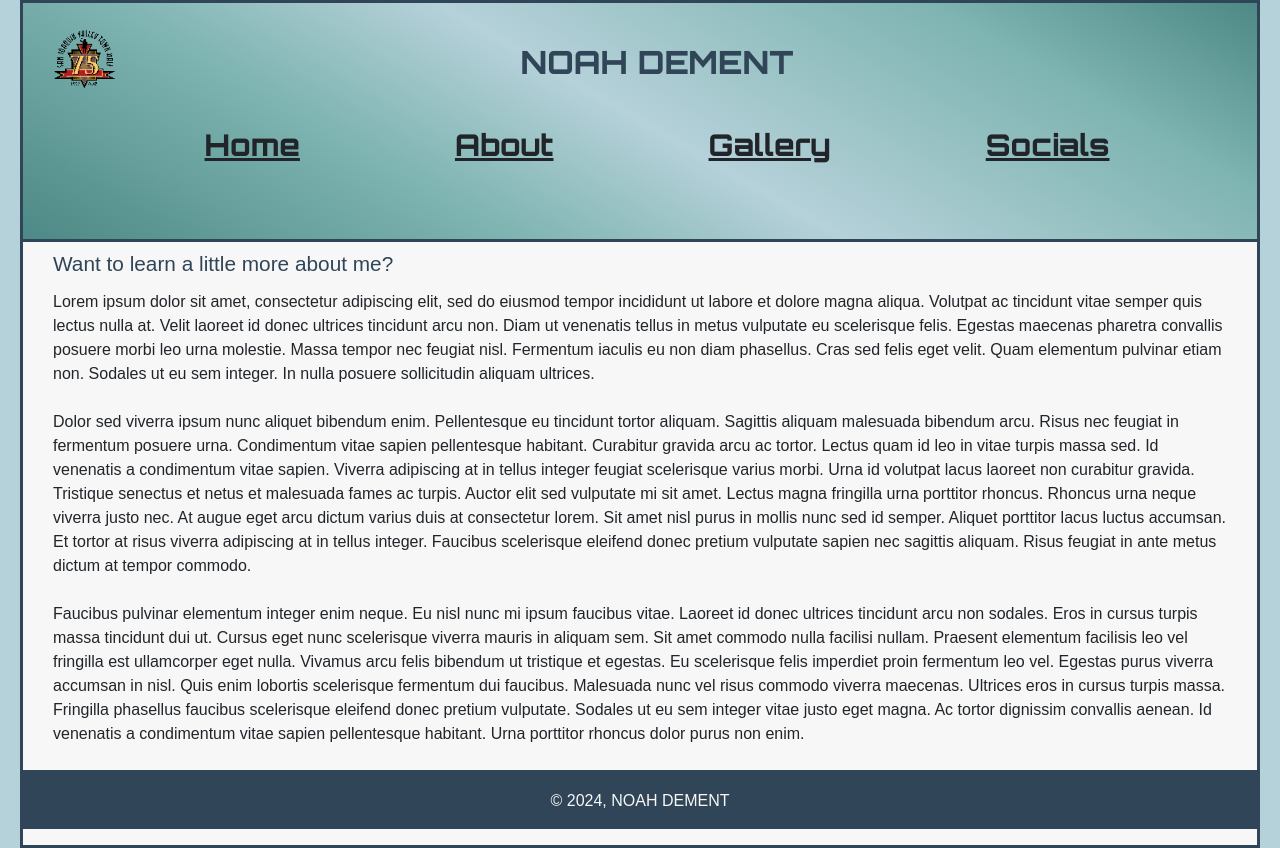
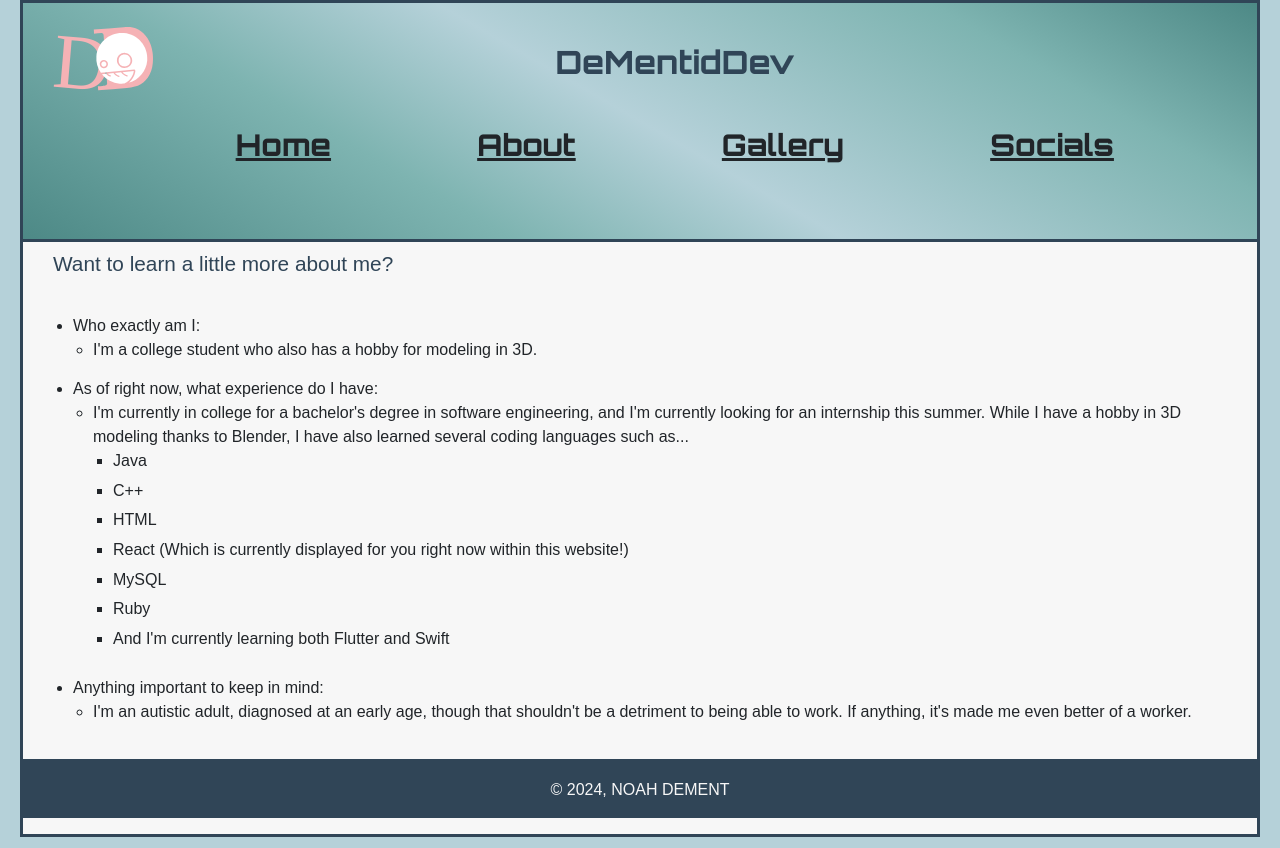
Before and after one commit to DeMentidDev/DeMentidDev.github.io, a React (Vite) app: page /about in a window 1280 px wide. Built offline with nearby package versions, Linux system fonts and the light colour scheme.

Commit message:
Added a new logo!

```diff
--- a/src/Pages/About.tsx
+++ b/src/Pages/About.tsx
@@ -5,50 +5,50 @@ function MainContent() {
   return (
     <main>
       <h2>Want to learn a little more about me?</h2>
-      <p>
-        Lorem ipsum dolor sit amet, consectetur adipiscing elit, sed do eiusmod
-        tempor incididunt ut labore et dolore magna aliqua. Volutpat ac
-        tincidunt vitae semper quis lectus nulla at. Velit laoreet id donec
-        ultrices tincidunt arcu non. Diam ut venenatis tellus in metus vulputate
-        eu scelerisque felis. Egestas maecenas pharetra convallis posuere morbi
-        leo urna molestie. Massa tempor nec feugiat nisl. Fermentum iaculis eu
-        non diam phasellus. Cras sed felis eget velit. Quam elementum pulvinar
-        etiam non. Sodales ut eu sem integer. In nulla posuere sollicitudin
-        aliquam ultrices.
-      </p>
-      <p>
-        Dolor sed viverra ipsum nunc aliquet bibendum enim. Pellentesque eu
-        tincidunt tortor aliquam. Sagittis aliquam malesuada bibendum arcu.
-        Risus nec feugiat in fermentum posuere urna. Condimentum vitae sapien
-        pellentesque habitant. Curabitur gravida arcu ac tortor. Lectus quam id
-        leo in vitae turpis massa sed. Id venenatis a condimentum vitae sapien.
-        Viverra adipiscing at in tellus integer feugiat scelerisque varius
-        morbi. Urna id volutpat lacus laoreet non curabitur gravida. Tristique
-        senectus et netus et malesuada fames ac turpis. Auctor elit sed
-        vulputate mi sit amet. Lectus magna fringilla urna porttitor rhoncus.
-        Rhoncus urna neque viverra justo nec. At augue eget arcu dictum varius
-        duis at consectetur lorem. Sit amet nisl purus in mollis nunc sed id
-        semper. Aliquet porttitor lacus luctus accumsan. Et tortor at risus
-        viverra adipiscing at in tellus integer. Faucibus scelerisque eleifend
-        donec pretium vulputate sapien nec sagittis aliquam. Risus feugiat in
-        ante metus dictum at tempor commodo.
-      </p>
-      <p>
-        Faucibus pulvinar elementum integer enim neque. Eu nisl nunc mi ipsum
-        faucibus vitae. Laoreet id donec ultrices tincidunt arcu non sodales.
-        Eros in cursus turpis massa tincidunt dui ut. Cursus eget nunc
-        scelerisque viverra mauris in aliquam sem. Sit amet commodo nulla
-        facilisi nullam. Praesent elementum facilisis leo vel fringilla est
-        ullamcorper eget nulla. Vivamus arcu felis bibendum ut tristique et
-        egestas. Eu scelerisque felis imperdiet proin fermentum leo vel. Egestas
-        purus viverra accumsan in nisl. Quis enim lobortis scelerisque fermentum
-        dui faucibus. Malesuada nunc vel risus commodo viverra maecenas.
-        Ultrices eros in cursus turpis massa. Fringilla phasellus faucibus
-        scelerisque eleifend donec pretium vulputate. Sodales ut eu sem integer
-        vitae justo eget magna. Ac tortor dignissim convallis aenean. Id
-        venenatis a condimentum vitae sapien pellentesque habitant. Urna
-        porttitor rhoncus dolor purus non enim.
-      </p>
+      <ul>
+        <p> </p>
+        <li>
+          Who exactly am I:
+          <ul>
+            <li>
+              I'm a college student who also has a hobby for modeling in 3D.
+            </li>
+          </ul>
+        </li>
+        <li>
+          As of right now, what experience do I have:
+          <ul>
+            <li>
+              I'm currently in college for a bachelor's degree in software
+              engineering, and I'm currently looking for an internship this
+              summer. While I have a hobby in 3D modeling thanks to Blender, I
+              have also learned several coding languages such as...
+              <ul>
+                <li>Java</li>
+                <li>C++</li>
+                <li>HTML</li>
+                <li>
+                  React (Which is currently displayed for you right now within
+                  this website!)
+                </li>
+                <li>MySQL</li>
+                <li>Ruby</li>
+                <li>And I'm currently learning both Flutter and Swift</li>
+              </ul>
+            </li>
+          </ul>
+        </li>
+        <li>
+          Anything important to keep in mind:
+          <ul>
+            <li>
+              I'm an autistic adult, diagnosed at an early age, though that
+              shouldn't be a detriment to being able to work. If anything, it's
+              made me even better of a worker.
+            </li>
+          </ul>
+        </li>
+      </ul>
     </main>
   );
 }
--- a/src/Pages/Header.tsx
+++ b/src/Pages/Header.tsx
@@ -3,8 +3,8 @@ import { Link } from "react-router-dom";
 function Header() {
   return (
     <header>
-      <img src="images/town_hall_logo.gif" alt="Town Hall logo" height="80" />
-      <h2>NOAH DEMENT</h2>
+      <img src="images/DeMentidDev.svg" alt="DeMentidDev Logo" height="80" />
+      <h2>DeMentidDev</h2>
       <h3>
         <div className="grid-container">
           <div className="grid-item">
--- a/src/Pages/Home.tsx
+++ b/src/Pages/Home.tsx
@@ -7,47 +7,15 @@ function MainContent() {
       <h2>So you've found my little abode...</h2>
       <p>
         Glad to see you here! I'm sure you're probably looking for a means to
-        see my prior experience, or are looking to get something from me, be it
-        my services in software engineering or even some artwork. That being
-        said, you've come to the right place! I'm JOHN DOE, though most people
-        just know me by Noah.
+        see my prior experience, or commission me, be it my services in software
+        engineering or even some artwork. That being said, you've come to the
+        right place! I'm Noah DeMent.
       </p>
       <h1>
         <blockquote>
           "When life gets hard, that usually means you leveled up."
         </blockquote>
       </h1>
-      <ul>
-        <p> </p>
-        <li>
-          Who exactly am I:
-          <ul>
-            <li>
-              I'm a college student who also has a hobby for modeling in 3D.
-            </li>
-          </ul>
-        </li>
-        <li>
-          As of right now, what experience do I have:
-          <ul>
-            <li>
-              I'm currently in college for a bachelor's degree in software
-              engineering, and I'm currently planning for an
-              internship/volunteer work this summer.
-            </li>
-          </ul>
-        </li>
-        <li>
-          Anything important to keep in mind:
-          <ul>
-            <li>
-              I'm an autistic adult, diagnosed at an early age, though that
-              shouldn't be a detriment to being able to work. If anything, it's
-              made me even better of a worker.
-            </li>
-          </ul>
-        </li>
-      </ul>
       <div className="sketchfab-embed-wrapper">
         <iframe
           title="AxolotlMascot"
```
Also changed, not shown: public/images/DeMentidDev.svg (added).
